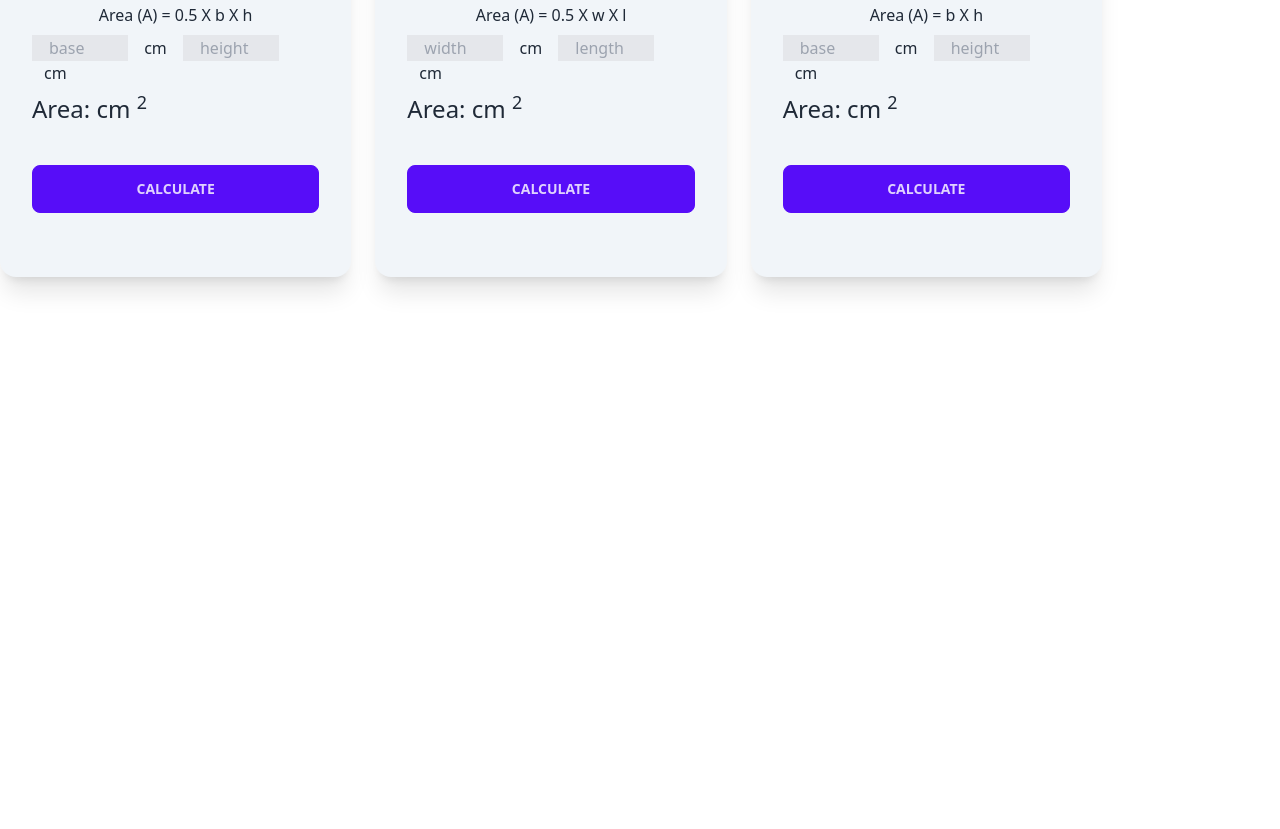
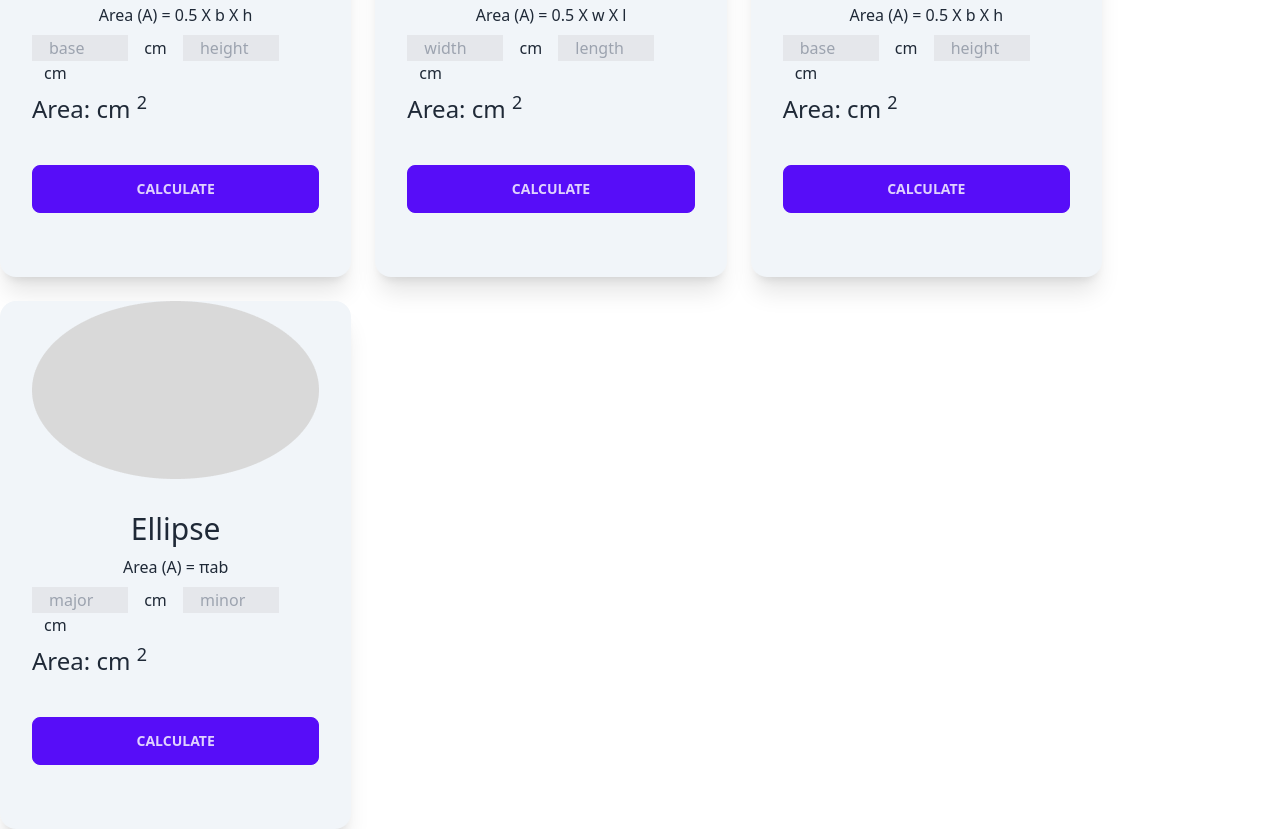
Before and after one commit to masudtek/geometry-genius, a plain HTML site: page index.html in a window 1280 px wide. Shown: the part 415-1244 px from the top of the page. Before the commit the page ends 800 px from the top, so only its background shows below. Drawn offline with nearby package versions, Linux system fonts and the light colour scheme.

Commit message:
added ellips

```diff
--- a/index.html
+++ b/index.html
@@ -33,6 +33,7 @@
         <div class="flex mt-8">
             <!-- card  -->
             <div class="card-container grid grid-cols-1 md:grid-cols-2 lg:grid-cols-3 gap-6">
+                <!-- Triangle -->
                 <div class="card bg-base-100 shadow-xl bg-slate-100">
                     <figure><img src="/images/triangle.png" alt="triangle" /></figure>
                     <div class="card-body">
@@ -47,7 +48,8 @@
                         <button onclick="calculateTriangleArea()" class="btn btn-primary w-full">Calculate</button>
                       </div>
                     </div>
-                  </div>
+                </div>
+                <!-- Rectangle -->
                 <div class="card bg-base-100 shadow-xl bg-slate-100">
                     <figure><img src="/images/rectangle.png" alt="triangle" /></figure>
                     <div class="card-body">
@@ -62,12 +64,13 @@
                         <button onclick="calculateRectangleArea()" class="btn btn-primary w-full">Calculate</button>
                       </div>
                     </div>
-                  </div>
+                </div>
+                <!-- parallelogram -->
                 <div class="card bg-base-100 shadow-xl bg-slate-100">
                     <figure><img src="/images/parallelogram.png" alt="triangle" /></figure>
                     <div class="card-body">
                       <h2 class="text-3xl text-center">parallelogram </h2>
-                      <p class="text-center "> Area (A) = b X h </p>
+                      <p class="text-center "> Area (A) = 0.5 X b X h </p>
                       <p>
                         <input id="parallelogram-base" class="border w-24 bg-gray-200 px-4" type="text" placeholder="base"> <span class="mx-3">cm</span>
                         <input id="parallelogram-height" class="border w-24 bg-gray-200 px-4" type="text" placeholder="height"> <span class="mx-3">cm</span>
@@ -77,9 +80,23 @@
                         <button onclick="calculateParallelogramArea()" class="btn btn-primary w-full">Calculate</button>
                       </div>
                     </div>
-                  </div>
-
-
+                </div>
+                <!-- Ellipse -->
+                <div class="card bg-base-100 shadow-xl bg-slate-100">
+                    <figure><img src="/images/ellipse.png" alt="triangle" /></figure>
+                    <div class="card-body">
+                      <h2 class="text-3xl text-center">Ellipse </h2>
+                      <p class="text-center "> Area (A) = πab </p>
+                      <p>
+                        <input id="ellipse-major" class="border w-24 bg-gray-200 px-4" type="text" placeholder="major"> <span class="mx-3">cm</span>
+                        <input id="ellipse-minor" class="border w-24 bg-gray-200 px-4" type="text" placeholder="minor"> <span class="mx-3">cm</span>
+                      </p>
+                      <p class="text-2xl">Area: <span class="font-bold" id="ellipse-field">  </span>cm <sup>2</sup></p>
+                      <div class="card-actions my-8">
+                        <button onclick="calculateEllipseArea()" class="btn btn-primary w-full">Calculate</button>
+                      </div>
+                    </div>
+                </div>
             </div>
             <div>
                 <h2 class="text-center text-2xl"> Area Calculation</h2>
--- a/js/area-calculator.js
+++ b/js/area-calculator.js
@@ -37,10 +37,18 @@ function calculateParallelogramArea() {
   const base = getInputValue("parallelogram-base");
   const height = getInputValue("parallelogram-height");
   const area = base * height;
-  //    const parallelogramField = document.getElementById('parallelogram-field');
-  //    parallelogramField.innerText = area;
   setElementInnerText("parallelogram-field", area);
 }
+
+// Ellipse
+
+function calculateEllipseArea(){
+    const majorRadius = getInputValue('ellipse-major');
+    const minorRadius = getInputValue('ellipse-minor');
+    const ellipseArea = 3.1416 * majorRadius * minorRadius;
+    setElementInnerText('ellipse-field', ellipseArea);
+}
+
 // reuseable get
 function getInputValue(fieldId) {
   const inputField = document.getElementById(fieldId);
```
